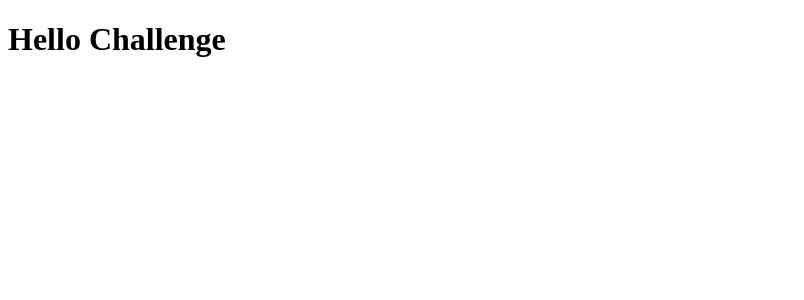
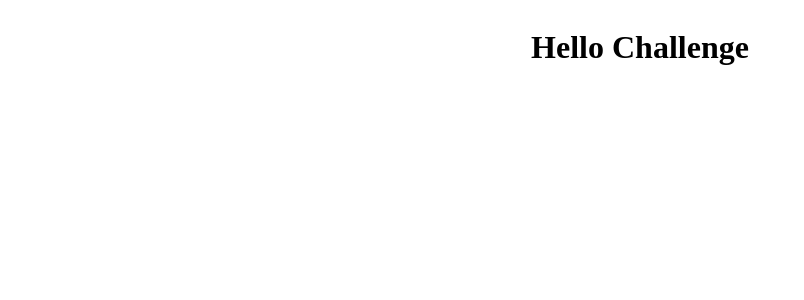
Before and after one commit to fido1hn/date-counter-challenge-react, a React (Vite) app: page / in a window 1280 px wide. Shown: the top 300 px of the page, without its empty margins (0-804 px from the left). Built offline with nearby package versions, Linux system fonts and the light colour scheme.

Commit message:
align box center

```diff
--- a/src/App.jsx
+++ b/src/App.jsx
@@ -1,5 +1,11 @@
+import "./index.css";
+
 function App() {
-  return <h1>Hello Challenge</h1>;
+  return (
+    <div className="center-box">
+      <h1>Hello Challenge</h1>
+    </div>
+  );
 }
 
 export default App;
--- /dev/null
+++ b/src/index.css
@@ -0,0 +1,9 @@
+* {
+  box-sizing: border-box;
+}
+
+.center-box {
+  display: flex;
+  align-items: center;
+  justify-content: center;
+}
```
